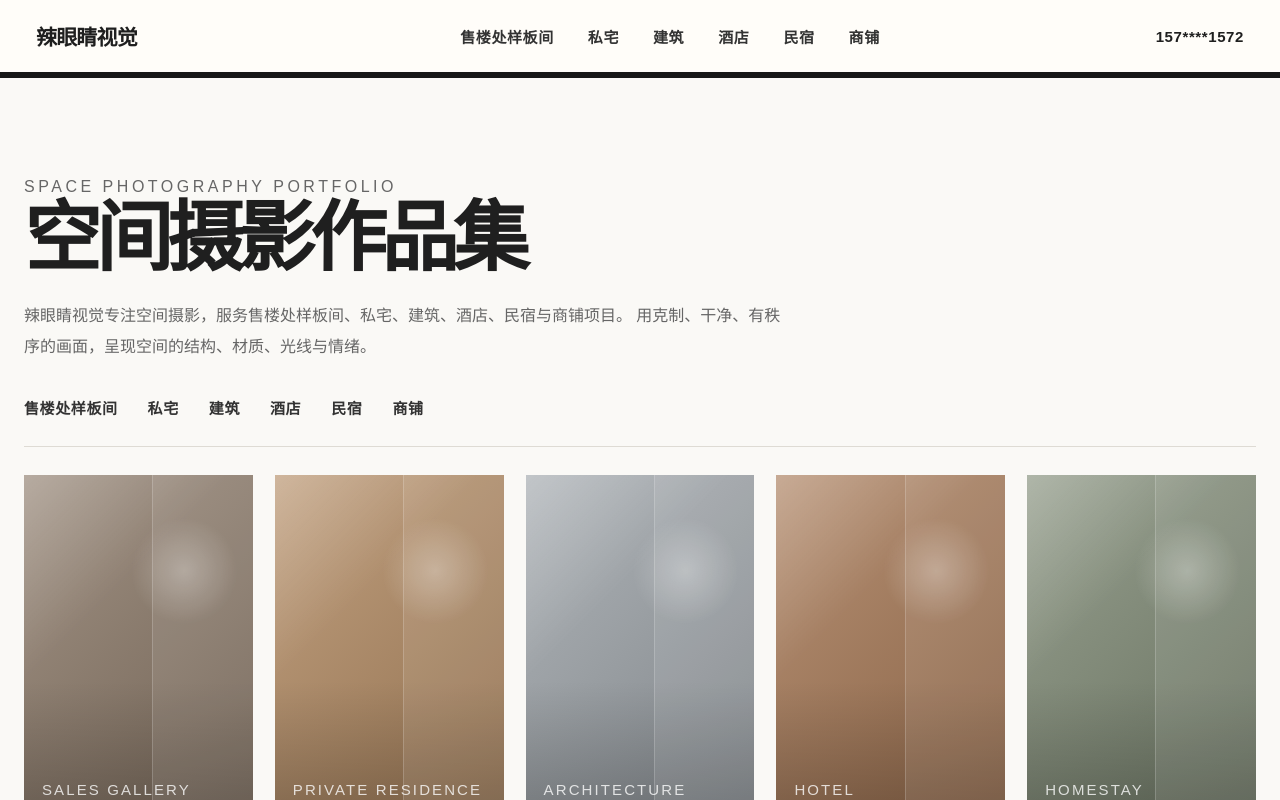
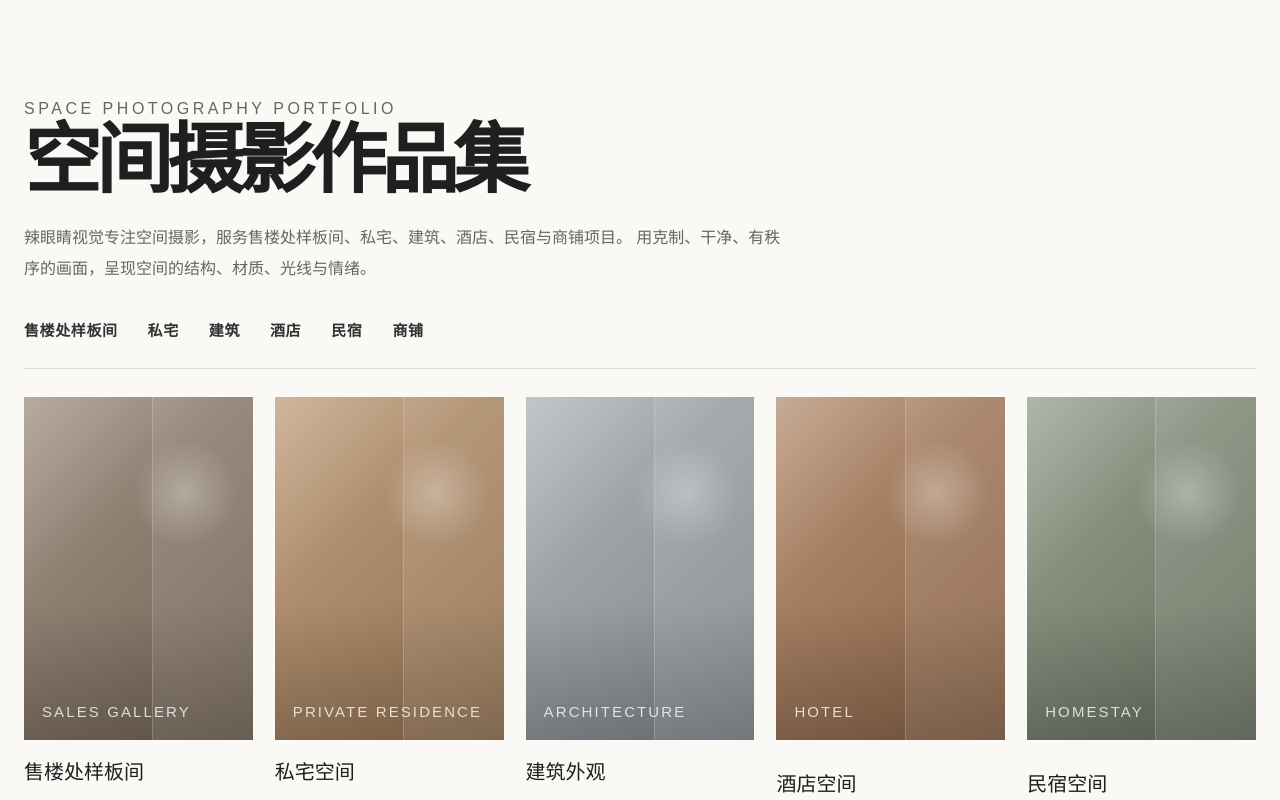
Before and after one commit to sssssssMX/layanjing-portfolio, a Next.js app: page / in a window 1280 px wide. Shown: the top 800 px of the page. Built offline with nearby package versions, Linux system fonts and the light colour scheme.

Commit message:
Update page.js

```diff
--- a/app/page.js
+++ b/app/page.js
@@ -54,21 +54,7 @@ const projects = [
 
 export default function HomePage() {
   return (
-    <main>
-      <header className="site-header">
-        <div className="logo">辣眼睛视觉</div>
-
-        <nav className="main-nav">
-          {categories.map((item) => (
-            <a key={item} href="#works">
-              {item}
-            </a>
-          ))}
-        </nav>
-
-        <div className="phone-mark">157****1572</div>
-      </header>
-
+    <main className="page">
       <section className="intro">
         <p className="eyebrow">SPACE PHOTOGRAPHY PORTFOLIO</p>
         <h1>空间摄影作品集</h1>
@@ -87,7 +73,7 @@ export default function HomePage() {
       </section>
 
       <section className="work-grid" id="works">
-        {projects.map((project, index) => (
+        {projects.map((project) => (
           <article className="work-item" key={project.title}>
             <div className="image-box" style={{ backgroundColor: project.color }}>
               <div className="image-light" />
```
